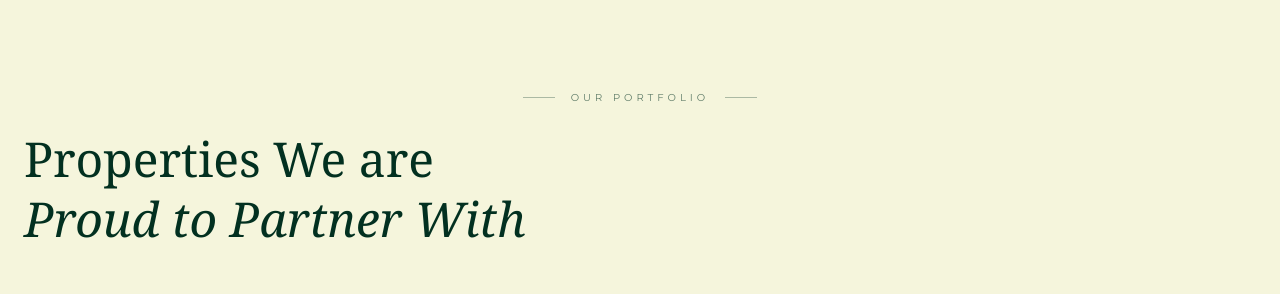
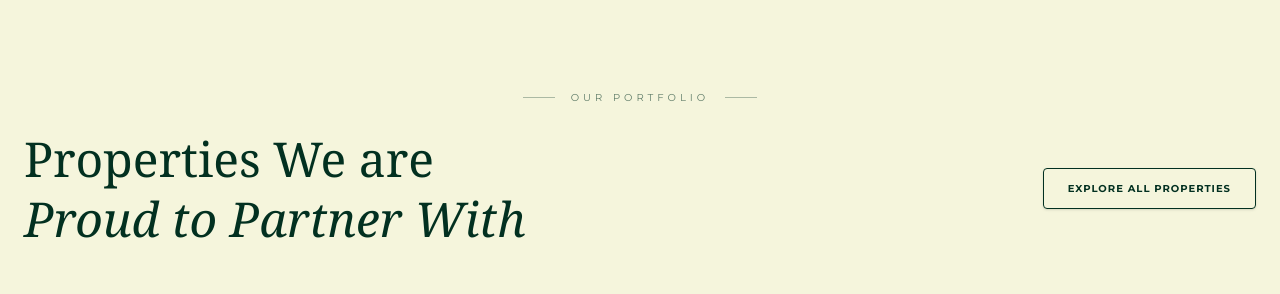
Before and after one commit to poornabhagya/Co-Host_FrontendWeb, a React (Vite) app: page / in a window 1280 px wide. Shown: the part 8140-8434 px from the top of the page. Built offline with nearby package versions, Linux system fonts and the light colour scheme; a web font is replaced by a local one.

Commit message:
add btn for top of the portfolio section to explore all the villa cards located under the dynamic map

```diff
--- a/src/app/components/Portfolio.tsx
+++ b/src/app/components/Portfolio.tsx
@@ -1,7 +1,6 @@
 "use client";
 import { useState } from "react";
 
-// Client ගේ ඇත්ත Map එකේ රතු Pins තියෙන තැන් වලට හරියන්නම මම Top/Left අගයන් හැදුවා
 const portfolioProperties = [
   { id: 1, name: "Luna Laguna", top: "43%", left: "17%", category: "Private Villa", description: "A stunning coastal escape offering absolute privacy and tranquil lagoon views." },
   { id: 2, name: "Lakeside Retreat Malsiripura", top: "57%", left: "41%", category: "Boutique Hotel", description: "Nestled by a serene lake, offering a perfect blend of nature and luxury." },
@@ -22,18 +21,24 @@ const portfolioProperties = [
 export function Portfolio() {
   const [activeProperty, setActiveProperty] = useState(portfolioProperties[0]);
 
-  // ඉස්සරහට යන්න (Next)
   const handleNext = () => {
     const currentIndex = portfolioProperties.findIndex(p => p.id === activeProperty.id);
     const nextIndex = (currentIndex + 1) % portfolioProperties.length;
     setActiveProperty(portfolioProperties[nextIndex]);
   };
 
-  // පස්සට යන්න (Prev)
   const handlePrev = () => {
     const currentIndex = portfolioProperties.findIndex(p => p.id === activeProperty.id);
     const prevIndex = (currentIndex - 1 + portfolioProperties.length) % portfolioProperties.length;
     setActiveProperty(portfolioProperties[prevIndex]);
+  };
+
+  // 🚀 අලුත් Scroll Function එක
+  const scrollToProperties = () => {
+    const section = document.getElementById("all-properties");
+    if (section) {
+      section.scrollIntoView({ behavior: "smooth", block: "start" });
+    }
   };
 
   return (
@@ -51,13 +56,22 @@ export function Portfolio() {
             <div className="w-8 h-px bg-[#023020]/30" />
           </div>
 
-        {/* Header Section */}
-        <div className="mb-16 text-center lg:text-left">
+        {/* 🚀 වෙනස් කරපු Header Section එක */}
+        <div className="mb-10 flex flex-col lg:flex-row items-center justify-between gap-6 lg:gap-0 text-center lg:text-left">
           <h2 className="text-[#023020] font-serif text-4xl lg:text-5xl leading-tight">
             Properties We are
             <br />
             <em className="italic">Proud to Partner With</em>
           </h2>
+
+          {/* 🚀 අලුත් Button එක */}
+          <button
+            onClick={scrollToProperties}
+            className="group flex items-center gap-3 px-6 py-3 border border-[#023020] text-[#023020] hover:bg-[#023020] hover:text-[#F5F5DC] transition-all duration-300 uppercase tracking-widest text-[10px] font-bold rounded-sm shadow-sm"
+          >
+            Explore All Properties
+
+          </button>
         </div>
 
         <div className="flex items-end mb-16">
@@ -74,7 +88,7 @@ export function Portfolio() {
               selected for its architectural character, location, and guest
               experience potential.
             </p>
-          </div>
+        </div>
 
         {/* Existing Map and Preview Container */}
         <div className="flex flex-col lg:flex-row h-auto lg:h-[700px] gap-8 lg:gap-12 relative">
@@ -92,7 +106,6 @@ export function Portfolio() {
                 className="w-full h-auto object-contain mix-blend-multiply"
               />
 
-              {/* Invisible Clickable Hotspots */}
               <div className="absolute inset-0 w-full h-full">
                 {portfolioProperties.map((property) => {
                   const isActive = activeProperty.id === property.id;
@@ -107,14 +120,11 @@ export function Portfolio() {
                       }}
                       onClick={() => setActiveProperty(property)}
                     >
-                      {/* Interactive Target Area */}
                       <div className={`w-8 h-8 rounded-full flex items-center justify-center transition-all duration-300 group
                         ${isActive ? "bg-[#023020]/20 border-2 border-[#023020] scale-110" : "bg-transparent hover:bg-white/40 hover:scale-125 border-2 border-transparent hover:border-[#D32F2F]/50"}
                       `}>
                         {isActive && <div className="w-2 h-2 rounded-full bg-[#023020] animate-ping" />}
                       </div>
-
-                      {/* Property Name */}
                       <span className={`absolute top-full mt-1 font-sans font-semibold text-[10px] uppercase tracking-wider whitespace-nowrap transition-all duration-300 bg-[#F5F5DC]/90 px-2 py-1 rounded shadow-sm border border-[#023020]/10
                           ${isActive ? "text-[#023020] opacity-100 z-20" : "text-[#333] opacity-0 hover:opacity-100"}`}
                       >
@@ -129,7 +139,6 @@ export function Portfolio() {
 
           {/* Right Side: Property Details Card */}
           <div className="w-full lg:w-1/2 flex flex-col bg-white relative rounded-sm shadow-lg overflow-hidden border border-[#023020]/10">
-            {/* Navigation Arrows */}
             <div className="absolute top-[50%] left-0 right-0 flex justify-between px-4 z-30 pointer-events-none -translate-y-1/2 lg:translate-y-0 lg:top-1/4">
               <button
                 onClick={handlePrev}
@@ -178,14 +187,13 @@ export function Portfolio() {
         </div>
 
         {/* 🚀 NEW SECTION: Explore All Properties (Grid/Slider) */}
-        <div className="mt-28">
+        {/* 💡 මෙතන id="all-properties" දැම්මා, scroll-mt-24 දැම්මේ උඩින් ටිකක් ඉඩ තියලා නවතින්න */}
+        <div id="all-properties" className="mt-28 scroll-mt-24">
           <div className="flex items-center gap-4 mb-10">
             <h3 className="text-[#023020] font-serif text-3xl">Explore All Properties</h3>
             <div className="h-px bg-[#023020]/20 flex-grow max-w-xs" />
           </div>
 
-          {/* Container: Horizontal Scroll on Mobile, Grid on Desktop */}
-          {/* hide-scrollbar class එක පාවිච්චි කරලා scrollbar එක හැංගුවා */}
           <div className="flex lg:grid lg:grid-cols-3 xl:grid-cols-4 gap-6 overflow-x-auto snap-x snap-mandatory pb-8 lg:pb-0" style={{ scrollbarWidth: 'none', msOverflowStyle: 'none' }}>
 
             {portfolioProperties.map((property) => (
@@ -193,13 +201,11 @@ export function Portfolio() {
                 key={property.id}
                 className="min-w-[85vw] sm:min-w-[320px] lg:min-w-0 snap-center bg-white rounded-sm shadow-md overflow-hidden flex flex-col border border-[#023020]/10 group cursor-pointer hover:shadow-xl transition-shadow duration-300"
               >
-                {/* Card Image Placeholder */}
                 <div className="h-56 bg-gray-200 relative overflow-hidden flex items-center justify-center">
                   <div className="absolute inset-0 bg-[#023020]/5 group-hover:scale-105 transition-transform duration-700" />
                   <svg className="w-8 h-8 text-[#023020]/30 z-10" fill="none" stroke="currentColor" viewBox="0 0 24 24" xmlns="http://www.w3.org/2000/svg"><path strokeLinecap="round" strokeLinejoin="round" strokeWidth={1} d="M4 16l4.586-4.586a2 2 0 012.828 0L16 16m-2-2l1.586-1.586a2 2 0 012.828 0L20 14m-6-6h.01M6 20h12a2 2 0 002-2V6a2 2 0 00-2-2H6a2 2 0 00-2 2v12a2 2 0 002 2z" /></svg>
                 </div>
 
-                {/* Card Content */}
                 <div className="p-6 flex flex-col flex-grow">
                   <span className="text-[#023020]/60 text-[9px] tracking-[0.2em] uppercase font-sans mb-2">
                     {property.category}
```
